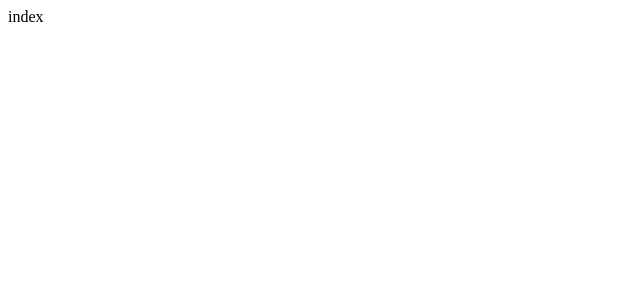
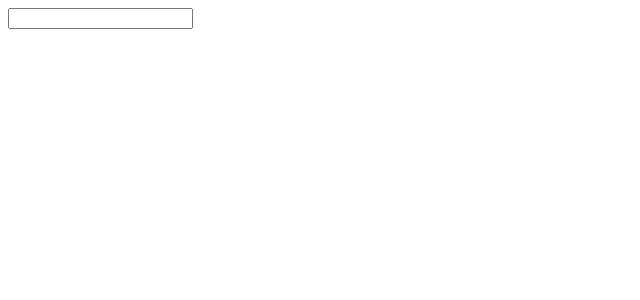
Before and after one commit to fischerafael/invoice-recoil, a Next.js app: page / in a window 1280 px wide. Shown: the top 300 px of the page, without its empty margins (0-640 px from the left). Built offline with nearby package versions, Linux system fonts and the light colour scheme.

Commit message:
feat: create recoil provider + invoice atom

```diff
--- a/pages/_app.tsx
+++ b/pages/_app.tsx
@@ -1,7 +1,12 @@
 import type { AppProps } from "next/app";
+import { RecoilRoot } from "recoil";
 
 function MyApp({ Component, pageProps }: AppProps) {
-  return <Component {...pageProps} />;
+  return (
+    <RecoilRoot>
+      <Component {...pageProps} />
+    </RecoilRoot>
+  );
 }
 
 export default MyApp;
--- a/pages/index.tsx
+++ b/pages/index.tsx
@@ -1,7 +1,17 @@
 import React from "react";
+import { useRecoilState } from "recoil";
+import { invoiceAtom } from "../src/store/atoms";
 
 const index = () => {
-  return <div>index</div>;
+  const [invoice, setInvoice] = useRecoilState(invoiceAtom);
+
+  console.log("invoice", invoice);
+
+  return (
+    <div>
+      <input />
+    </div>
+  );
 };
 
 export default index;
--- /dev/null
+++ b/src/store/atoms/index.tsx
@@ -0,0 +1,12 @@
+import { atom } from "recoil";
+
+const invoiceAtom = atom({
+  key: "invoice",
+  default: {
+    days: 0,
+    valuePerDay: 174.0,
+    description: "",
+  },
+});
+
+export { invoiceAtom };
```
